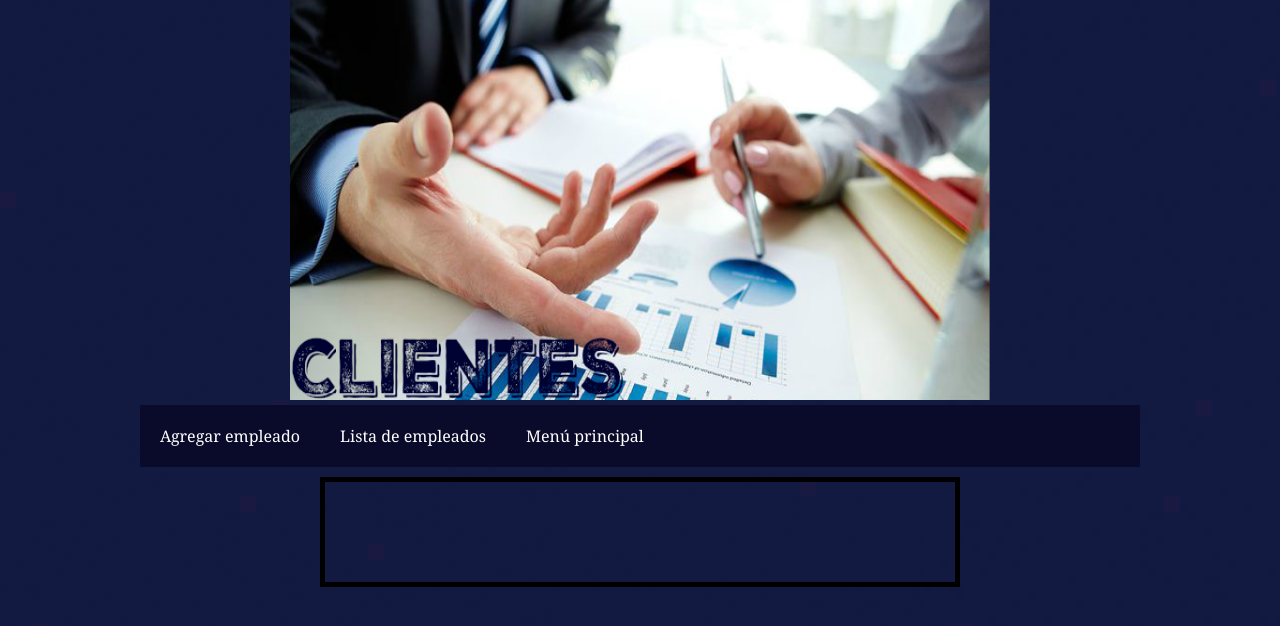
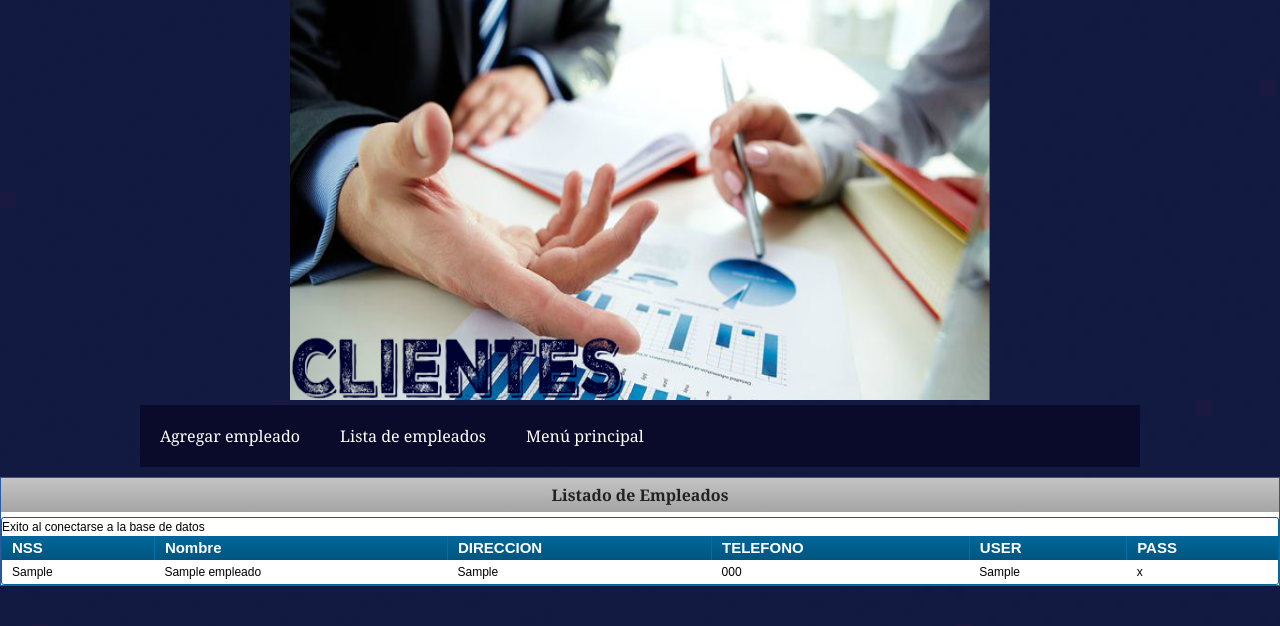
Before and after one commit to pilaralejandra/ingsoft2, a PHP site: page /lista_empleados.html in a window 1280 px wide. Shown: the top 626 px of the page. Run offline with PHP 8.4, Linux system fonts and the light colour scheme; tables that the repository leaves empty or names only in its code hold one stand-in row (values such as "Sample post"); some libraries are stand-ins or nearby versions.

Commit message:
modulo listar cliente terminado

```diff
--- /dev/null
+++ b/ajax.js
@@ -0,0 +1,9 @@
+window.onload = function () {
+    Cargar();
+}
+
+
+function Cargar()
+{
+    $('#datagrid').load('lista_empleados.php');
+}
--- a/estilos_empleados.css
+++ b/estilos_empleados.css
@@ -28,3 +28,121 @@
     display: block;
     margin : 0 auto;
 }
+
+.widget {
+    background-color: #fff;
+    margin: 0 0 15px;
+    border: 1px #2c5aa0 solid;
+
+ }
+
+ .widgettitulo {
+    background: #C4C4C4;
+    background: -moz-linear-gradient(top, #C4C4C4 0%, #A4A4A4 100%);
+    background: -webkit-gradient(linear, left top, left bottom, color-stop(0%, #C4C4C4), color-stop(100%, #A4A4A4));
+    background: -webkit-linear-gradient(top, #C4C4C4 0%, #A4A4A4 100%);
+    background: -o-linear-gradient(top, #C4C4C4 0%, #A4A4A4 100%);
+    background: -ms-linear-gradient(top, #C4C4C4 0%, #A4A4A4 100%);
+    background: linear-gradient(top, #C4C4C4 0%, #A4A4A4 100%);
+    filter: progid:DXImageTransform.Microsoft.gradient(startColorstr='@top-color', endColorstr='@bottom-color', GradientType=0);
+    text-align: center;
+    color:#222;
+    margin: 0 0 5px;
+    padding: 6px 0;
+}
+
+.datagrid table {
+	border-collapse: collapse;
+	text-align: left; width: 100%;
+}
+
+.datagrid {
+	font: normal 12px/150% Arial, Helvetica, sans-serif;
+	background: #fff; overflow: hidden;
+	border: 1px solid #006699;
+	-webkit-border-radius: 3px;
+	-moz-border-radius: 3px;
+	border-radius: 3px;
+	}
+
+.datagrid table td, .datagrid table th {
+	padding: 3px 10px;
+}
+
+.datagrid table thead th {
+	background:-webkit-gradient( linear, left top, left bottom, color-stop(0.05, #006699), color-stop(1, #00557F) );
+	background:-moz-linear-gradient( center top, #006699 5%, #00557F 100% );
+	filter:progid:DXImageTransform.Microsoft.gradient(startColorstr='#006699', endColorstr='#00557F');
+	background-color:#006699; color:#FFFFFF; font-size: 15px;
+	font-weight: bold; border-left: 1px solid #0070A8;
+	}
+
+	.datagrid table thead th:first-child {
+		border: none;
+		}
+
+	.datagrid table tbody td {
+		color: #00557F;
+		border-left: 1px solid #E1EEF4;
+		font-size: 12px;
+		font-weight: normal;
+	}
+
+	.datagrid table tbody .alt td {
+		background: #E1EEf4; color: #00557F;
+	}
+
+	.datagrid table tbody td:first-child {
+		border-left: none;
+	}
+
+	.datagrid table tbody tr:last-child td {
+		border-bottom: none;
+	}
+
+	.datagrid table tfoot td div {
+		border-top: 1px solid #006699;background: #E1EEf4;
+	}
+
+	.datagrid table tfoot td {
+		padding: 0; font-size: 12px
+	}
+
+	.datagrid table tfoot td div{
+		padding: 2px;
+	}
+
+	.datagrid table tfoot td ul {
+		margin: 0;
+		padding:0;
+		list-style: none;
+		text-align: right;
+	}
+
+	.datagrid table tfoot  li {
+		display: inline;
+		}
+
+	.datagrid table tfoot li a {
+		text-decoration: none;
+		display: inline-block;
+		padding: 2px 8px;
+		margin: 1px;
+		color: #FFFFFF;
+		border: 1px solid #006699;
+		-webkit-border-radius: 3px;
+		-moz-border-radius: 3px;
+		border-radius: 3px;
+		background:-webkit-gradient( linear, left top, left bottom, color-stop(0.05, #006699), color-stop(1, #00557F) );
+		background:-moz-linear-gradient( center top, #006699 5%, #00557F 100% );
+		filter:progid:DXImageTransform.Microsoft.gradient(startColorstr='#006699', endColorstr='#00557F');
+		background-color:#006699;
+	}
+
+	.datagrid table tfoot ul.active, .datagrid table tfoot ul a:hover {
+		text-decoration: none;
+		border-color: #00557F;
+		color: #FFFFFF;
+		background: none;
+		background-color:#006699;
+	}
--- a/lista_empleados.html
+++ b/lista_empleados.html
@@ -6,6 +6,8 @@
     <link rel="stylesheet" href="estilos.css">
     <link rel="stylesheet" href="estilos_empleados.css">
 
+    <script src="http://ajax.googleapis.com/ajax/libs/jquery/1.7.1/jquery.min.js"></script>
+    <script src="ajax.js"></script>
 
   </head>
 
@@ -21,19 +23,21 @@
       <nav class="menu">
         <ul>
           <li> <a href="menuempleados.html">Agregar empleado</a> </li>
-          <li> <a href="lista_empleados.hml">Lista de empleados</a></li>
+          <li> <a href="lista_empleados.html">Lista de empleados</a></li>
           <li> <a href="inicio.html">Menú principal</a> </li>
         </ul>
       </nav>
       </div>
     </header>
 
-<div class="agregar_empleado">
-    <form method="POST" action="lista_empleados.php">
+ <div id="consultar">
+    <section class="widget">
+        <h4 class="widgettitulo">Listado de Empleados</h4>
+        <div class="datagrid" id="datagrid">
 
-    </form>
-</div>
-
+        </div>
+    </section>
+    </div>
 
   </body>
 </html>
--- a/lista_empleados.php
+++ b/lista_empleados.php
@@ -1,13 +1,13 @@
 <?php
-require'conexion.php';
-$conexion = consulta();
+require 'conexion.php';
+$conexion = conecta();
 
 $consulta = mysqli_query($conexion, "SELECT * FROM EMPLEADOS");
 if (mysqli_num_rows($consulta) > 0)
 {
     echo "
-<p>"; while($row = mysqli_fetch_array($consulta, MYSQL_ASSOC)) { echo "<tr>"; echo "<<td>".$row['cedula']."</td>"; echo "<td>".$row['nss']."</td>"; echo "<td>".$row['nombre']."</td>"; echo "<td>".$row['direccion']."</td>"; echo "<td>".$row['telefono']."</td> "echo "</tr>"; } echo " <table> <thead> <tr> <th>NSS</th> <th>Nombre</th> <th>DIRECCION</th> <th>TELEFONO</th> </tr> </thead> </table>
+<p>"; while($row = mysqli_fetch_array($consulta, MYSQL_ASSOC)) {  echo " <table> <thead> <tr> <th>NSS</th> <th>Nombre</th> <th>DIRECCION</th> <th>TELEFONO</th> <th>USER</th> <th>PASS</th></tr>"; echo "<tr>"; echo "<td>".$row['nss']."</td>"; echo "<td>".$row['nombre']."</td>"; echo "<td>".$row['direccion']."</td>"; echo "<td>".$row['telefono']."</td>"; echo "<td>".$row['user']."</td> "; echo "<td>".$row['pass']."</td>";echo "</tr> </thead> </table>"; }
 } else {
-echo " <p>Aún no hay registros en la base de datos</p>
+echo " <p>Aún no hay registros en la base de datos</p>";
 }
 ?>
--- a/menuempleados.html
+++ b/menuempleados.html
@@ -20,8 +20,8 @@
       </div>
       <nav class="menu">
         <ul>
-          <li> <a href="#">Agregar empleado</a> </li>
-          <li> <a href="#">Lista de empleados</a></li>
+          <li> <a href="menuempleados.html">Agregar empleado</a> </li>
+          <li> <a href="lista_empleados.html">Lista de empleados</a></li>
           <li> <a href="inicio.html">Menú principal</a> </li>
         </ul>
       </nav>
```
